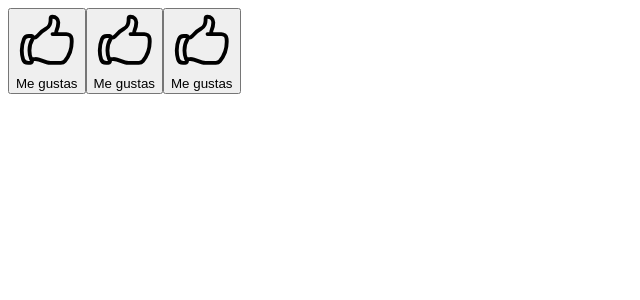
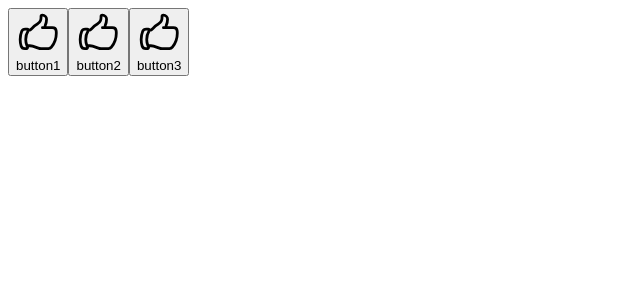
Before and after one commit to RstefaniB/ridudev, a React (Vite) app in the folder projects/01-twitter-follow-card/: page / in a window 1280 px wide. Shown: the top 300 px of the page, without its empty margins (0-640 px from the left). Built offline with nearby package versions, Linux system fonts and the light colour scheme.

Commit message:
agregamos parametros a la funcion para personalizar el texto del butto

```diff
--- a/projects/01-twitter-follow-card/src/main.jsx
+++ b/projects/01-twitter-follow-card/src/main.jsx
@@ -3,7 +3,7 @@ import ReactDOM from 'react-dom/client'
 
 const root = ReactDOM.createRoot(document.getElementById('root'))
 
-const createButton = () => {
+const createButton = ({ text }) => {
 
   return (
 
@@ -12,7 +12,7 @@ const createButton = () => {
         <path stroke-linecap="round" stroke-linejoin="round" d="M6.633 10.5c.806 0 1.533-.446 2.031-1.08a9.041 9.041 0 012.861-2.4c.723-.384 1.35-.956 1.653-1.715a4.498 4.498 0 00.322-1.672V3a.75.75 0 01.75-.75A2.25 2.25 0 0116.5 4.5c0 1.152-.26 2.243-.723 3.218-.266.558.107 1.282.725 1.282h3.126c1.026 0 1.945.694 2.054 1.715.045.422.068.85.068 1.285a11.95 11.95 0 01-2.649 7.521c-.388.482-.987.729-1.605.729H13.48c-.483 0-.964-.078-1.423-.23l-3.114-1.04a4.501 4.501 0 00-1.423-.23H5.904M14.25 9h2.25M5.904 18.75c.083.205.173.405.27.602.197.4-.078.898-.523.898h-.908c-.889 0-1.713-.518-1.972-1.368a12 12 0 01-.521-3.507c0-1.553.295-3.036.831-4.398C3.387 10.203 4.167 9.75 5 9.75h1.053c.472 0 .745.556.5.96a8.958 8.958 0 00-1.302 4.665c0 1.194.232 2.333.654 3.375z" />
       </svg>
 
-      Me gustas
+      {text}
     </button>
 
   )
@@ -22,9 +22,8 @@ const createButton = () => {
 
 root.render(
   <React.Fragment>
-    {createButton()}
-    {createButton()}
-    {createButton()}
-
+    {createButton({ text: 'button1' })}
+    {createButton({ text: 'button2' })}
+    {createButton({ text: 'button3' })}
   </React.Fragment>,
 )
```
